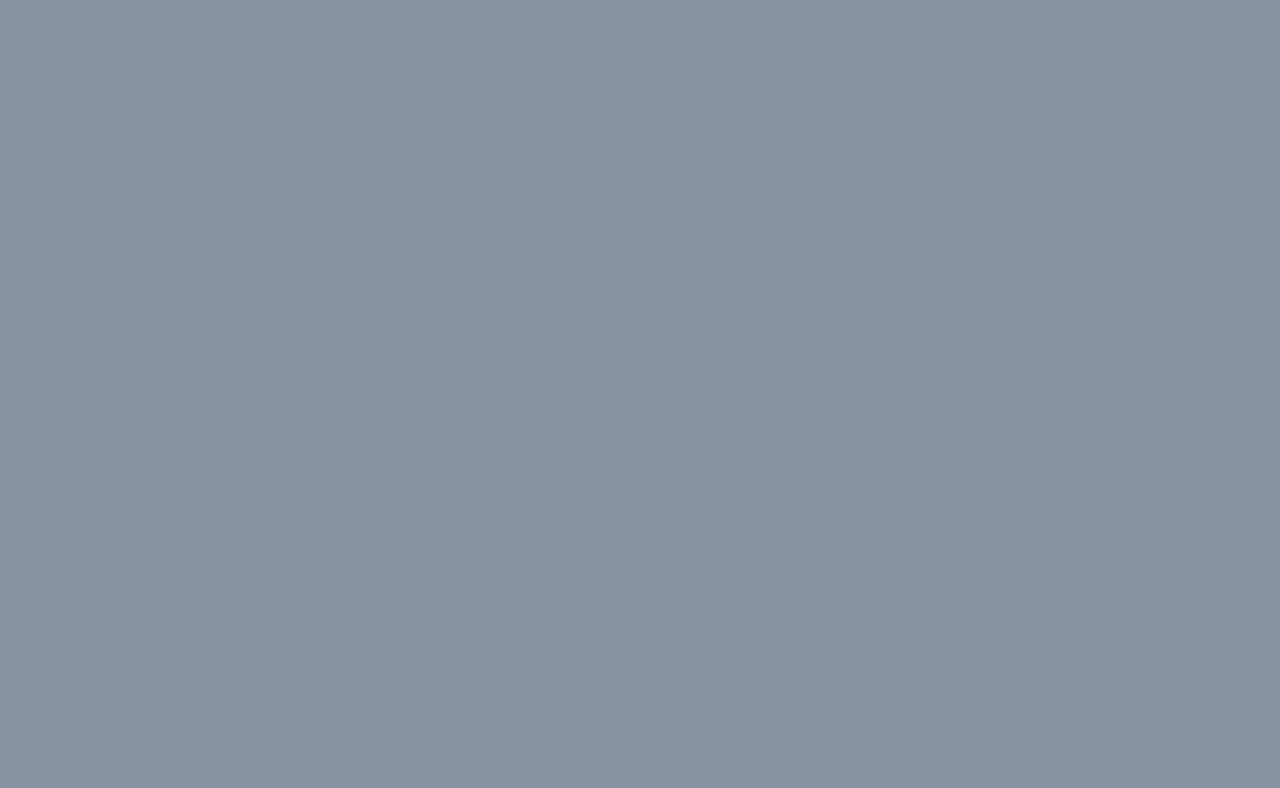
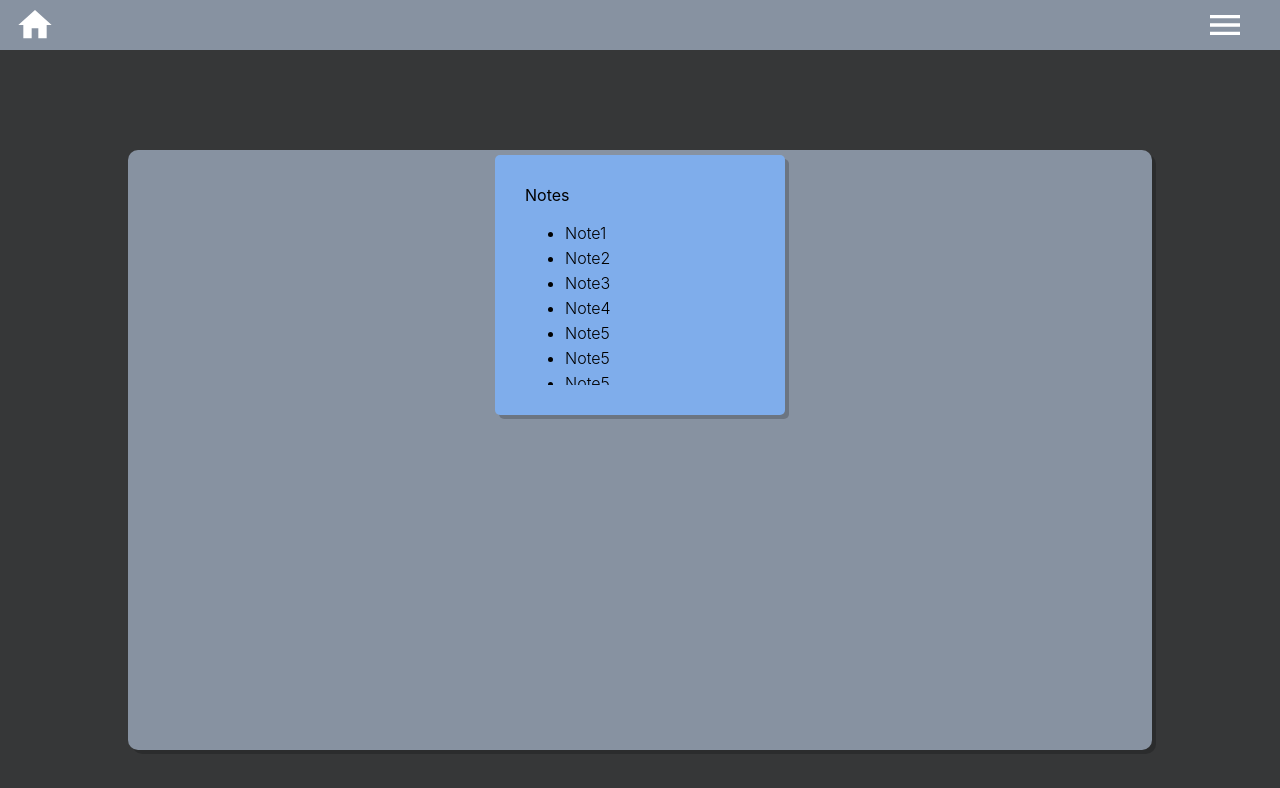
Before and after one commit to Farketmez-team/Project, a React (Create React App) app: page /treatment/1 in a window 1280 px wide. Before the commit this address had no page. Shown: the top 788 px of the page. Built offline with nearby package versions, Linux system fonts and the light colour scheme; sample sign-in values are in the browser's storage.

Commit message:
Notes Component created

```diff
--- a/src/AppRoutes.js
+++ b/src/AppRoutes.js
@@ -7,6 +7,7 @@ import Profile from './pages/Profile'
 import AddPatient from './pages/AddPatient'
 import { Redirect } from './pages/Redirect'
 import Treatments from './pages/Treatments'
+import Treatment from './pages/Treatment'
 
 function AppRoutes() {
     return (
@@ -20,6 +21,7 @@ function AppRoutes() {
                     <Route path="/profile" element={<Profile />} />
                     <Route path="/treatments/:patientID" element={<Treatments/>} />
                     <Route path="/addPatient" element={<AddPatient />} />
+                    <Route path="/treatment/:treatmentID" element={<Treatment />} />
                 </Route>
             </Routes>
         </Router>
--- /dev/null
+++ b/src/components/Notes.js
@@ -0,0 +1,148 @@
+import React from 'react'
+import { createUseStyles } from 'react-jss';
+const Notes = () => {
+
+    const styles = useStyles();
+
+    const noteArray = [
+        {
+            id:0,
+            Title: "Note1",
+            Text: "Lorem ipsum dolor sit amet, consectetur adipiscing elit. Nam luctus sagittis condimentum. Duis eget gravida nisi, vitae lobortis diam. Sed auctor imperdiet lorem. Vivamus non massa in lectus facilisis aliquet. Fusce id sagittis elit, id porta turpis. Curabitur massa risus, posuere at sapien at, malesuada fringilla est. Vestibulum ante ipsum primis in faucibus orci luctus et ultrices posuere cubilia curae; Pellentesque habitant morbi tristique senectus et netus et malesuada fames ac turpis egestas. Nullam tortor ligula, efficitur vitae dui sed, consectetur efficitur lorem. In ut tristique leo. Maecenas luctus mattis laoreet. Proin pellentesque dapibus tellus id sollicitudin. Ut mauris risus, fringilla a porttitor sit amet, ullamcorper non mi. Suspendisse viverra malesuada magna, nec maximus velit elementum non. Sed tristique ligula ut erat semper facilisis."
+        },
+        {
+            id:1,
+            Title: "Note2",
+            Text: "Etiam quis ligula enim. Fusce viverra lobortis felis quis tempor. Morbi fringilla consectetur volutpat. Aenean efficitur tellus in orci cursus, vel tincidunt massa cursus. Nunc lacinia est vel augue hendrerit, quis suscipit nisl congue. Fusce at venenatis ex. Fusce ut fermentum nunc. Ut ut purus sit amet velit venenatis finibus ut sed urna."
+        },
+        {
+            id:2,
+            Title: "Note3",
+            Text: "lskfhkjsdhfkjhskdfjhskfj"
+        },
+        {
+            id:3,
+            Title: "Note4",
+            Text: "lskfhkjsdhfkjhskdfjhskfj"
+        },
+        {
+            id:4,
+            Title: "Note5",
+            Text: "lskfhkjsdhfkjhskdfjhskfj"
+        },
+        {
+            id:5,
+            Title: "Note5",
+            Text: "lskfhkjsdhfkjhskdfjhskfj"
+        },
+        {
+            id:6,
+            Title: "Note5",
+            Text: "lskfhkjsdhfkjhskdfjhskfj"
+        },
+        {
+            id:7,
+            Title: "Note5",
+            Text: "lskfhkjsdhfkjhskdfjhskfj"
+        },
+        {
+            id:8,
+            Title: "Note5",
+            Text: "lskfhkjsdhfkjhskdfjhskfj"
+        },
+        {
+            id:9,
+            Title: "Note5",
+            Text: "lskfhkjsdhfkjhskdfjhskfj"
+        },
+        {
+            id:10,
+            Title: "Note5",
+            Text: "lskfhkjsdhfkjhskdfjhskfj"
+        },
+        {
+            id:11,
+            Title: "Note5",
+            Text: "lskfhkjsdhfkjhskdfjhskfj"
+        },
+
+    ]
+
+
+    return (
+        <div className={styles.container}>
+            <div className={styles.formBody}>
+                <div className={styles.header}>
+                    <label className={styles.TitleFont}>Notes</label>
+                </div>
+                <div className={styles.NotesBody}>
+                    <ul>
+                        {noteArray.map((note) => {
+                            return <li className={styles.listItem} key={note.id}>
+                                <label className={styles.ListItemLabel} onClick={()=>{console.log(note.Text)}}>{note.Title}</label>
+                                </li>
+                        })}
+                    </ul>
+                </div>
+
+            </div>
+        </div>
+    )
+}
+
+
+const useStyles = createUseStyles({
+    container: {
+        width: 300,
+        display: 'flex',
+        position: 'relative',
+
+
+    },
+    formBody: {
+        width: '100%',
+        position: 'relative',
+        display: 'flex',
+        flexDirection: 'column',
+        backgroundColor: '#7FADEB',
+        padding: '30px',
+        margin: '5px',
+        zIndex: 2,
+        borderRadius: '5px',
+        boxShadow: '4px 4px rgba(0, 0, 0, 0.2)',
+        height: "200px",
+
+    },
+    header: {
+        height: "40px"
+    },
+    NotesBody: {
+        overflowX: 'hidden',
+        overflowY: 'scroll',
+        "&::-webkit-scrollbar": {
+            width: '22px',
+        },
+        "&::-webkit-scrollbar-track": {
+            background: 'none',
+        },
+        "&::-webkit-scrollbar-thumb": {
+            backgroundColor: '#6A6A6A',
+            backgroundClip: 'padding-box',
+            border: '6px solid rgba(0, 0, 0, 0)',
+            borderRadius: '20000px'
+        }
+    },
+    TitleFont: {
+
+    },
+
+    listItem:{
+        margin:"5px 0px"
+    },
+    ListItemLabel:{
+        cursor:"pointer",
+        fontWeight:"300"
+    }
+});
+
+export default Notes;
--- /dev/null
+++ b/src/pages/Treatment.js
@@ -0,0 +1,57 @@
+import React from 'react';
+import Navbar from '../components/Navbar';
+import { createUseStyles } from 'react-jss';
+import { useState } from 'react';
+import searchIcon from '../assets/search.svg';
+import {
+  useParams,useLocation, useNavigate
+} from "react-router-dom";
+
+import Notes from "../components/Notes"
+
+const Treatment = () => {
+
+    const styles = useStyles();
+
+    let { treatmentID } = useParams();
+    console.log(treatmentID)
+
+  return (
+    <>
+        <Navbar/>
+        <div className={styles.container}>
+            <div className={styles.background}>
+                <Notes/>
+            </div>
+        </div>
+    </>
+
+  )
+}
+
+const useStyles = createUseStyles({
+    container: {
+      width: '100vw',
+      minWidth: '1000px',
+      height: 'calc(100vh - 50px)',
+      backgroundColor: '#363738',
+      display: 'flex',
+      flexDirection: 'column',
+      alignItems: 'center',
+      justifyContent: 'center',
+    },
+    background: {
+      display: 'flex',
+      flexDirection: 'column',
+      width: '80vw',
+      minWidth: '1000px',
+      height: '600px',
+      backgroundColor: "#8792A1",
+      borderRadius: "10px",
+      boxShadow: '4px 4px rgba(0, 0, 0, 0.2)',
+      marginTop: '50px',
+      alignItems:'center'
+    }
+});
+
+export default Treatment;
--- a/src/services/AuthService.js
+++ b/src/services/AuthService.js
@@ -22,9 +22,11 @@ const login = async ( {username, password}  ) => {
 
 const signup = async ( {username, password,email,name}  ) => {
     try {
-        const resp = await axios.post(`${process.env.REACT_APP_API_URL}/auth/signin`,{
+        const resp = await axios.post(`${process.env.REACT_APP_API_URL}/auth/signup`,{
+            name:name,
             username: username,
             password: password,
+            email:email
         });
         console.log(resp.data);
         return true
```
